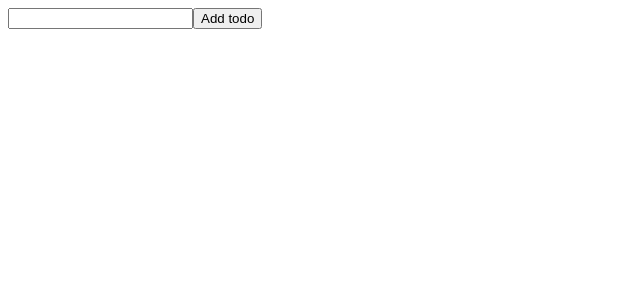
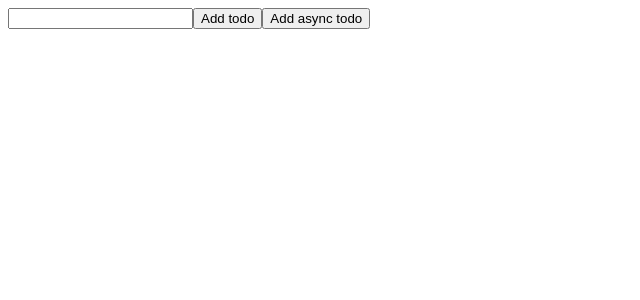
Before and after one commit to DimatiBart/react-demo, a React app: page / in a window 1280 px wide. Shown: the top 300 px of the page, without its empty margins (0-640 px from the left). Built offline with nearby package versions, Linux system fonts and the light colour scheme.

Commit message:
added async example with redux-thunk

```diff
--- a/package.json
+++ b/package.json
@@ -32,6 +32,7 @@
     "react": "^16.2.0",
     "react-dom": "^16.2.0",
     "react-redux": "^5.0.7",
-    "redux": "^3.7.2"
+    "redux": "^3.7.2",
+    "redux-thunk": "^2.2.0"
   }
 }
--- a/src/actions/index.js
+++ b/src/actions/index.js
@@ -10,3 +10,7 @@ export const removeTodo = id => ({
     type: REMOVE_TODO,
     id
 });
+
+export const addAsyncTodo = val => dispatch => {
+    setTimeout(() => {dispatch(addTodo(val))}, 5000)
+};
--- a/src/components/addTodo/index.js
+++ b/src/components/addTodo/index.js
@@ -5,17 +5,24 @@ class AddTodo extends React.Component {
         super(props);
 
         this.addTodo = this.addTodo.bind(this);
+        this.addAsyncTodo = this.addAsyncTodo.bind(this);
     }
     addTodo(e) {
         e.preventDefault();
         e.stopPropagation();
         this.props.addTodo(this.input.value);
     }
+    addAsyncTodo(e) {
+        e.preventDefault();
+        e.stopPropagation();
+        this.props.addAsyncTodo(this.input.value);
+    }
     render() {
         return (
             <form onSubmit={this.addTodo}>
                 <input type="text" ref={(input) => {this.input = input}}/>
                 <button type="submit">Add todo</button>
+                <button onClick={this.addAsyncTodo}>Add async todo</button>
             </form>
         )
     }
--- a/src/containers/App.js
+++ b/src/containers/App.js
@@ -3,11 +3,11 @@ import {connect} from "react-redux";
 
 import TodoList from "../components/todolist/index";
 import AddTodo from "../components/addTodo/index";
-import {addTodo, removeTodo} from "../actions/";
+import {addTodo, removeTodo, addAsyncTodo} from "../actions/";
 
 const App = props => (
     <div>
-        <AddTodo addTodo={props.addTodo}/>
+        <AddTodo addTodo={props.addTodo} addAsyncTodo={props.addAsyncTodo}/>
         <TodoList todos={props.todos} removeTodo={props.removeTodo}/>
     </div>
 );
@@ -22,6 +22,9 @@ const mapDispatchToProps = dispatch => ({
     },
     removeTodo(id) {
         dispatch(removeTodo(id))
+    },
+    addAsyncTodo(text) {
+        dispatch(addAsyncTodo(text))
     }
 });
 
--- a/src/index.js
+++ b/src/index.js
@@ -1,14 +1,16 @@
 import React from "react";
 import ReactDom from "react-dom";
 import { Provider } from 'react-redux'
-import { createStore } from 'redux'
+import { createStore, applyMiddleware } from 'redux'
 import { AppContainer } from 'react-hot-loader'
+import reduxThunk from 'redux-thunk';
 import App from "./containers/App";
 import todoApp from "./reducers/index"
 
 let store = createStore(
     todoApp,
-    window.__REDUX_DEVTOOLS_EXTENSION__ && window.__REDUX_DEVTOOLS_EXTENSION__()
+    window.__REDUX_DEVTOOLS_EXTENSION__ && window.__REDUX_DEVTOOLS_EXTENSION__(),
+    applyMiddleware(reduxThunk)
 );
 
 const render = () => {
```
Also changed, not shown: 1 other file (tests, documents, lock files or other folders).
